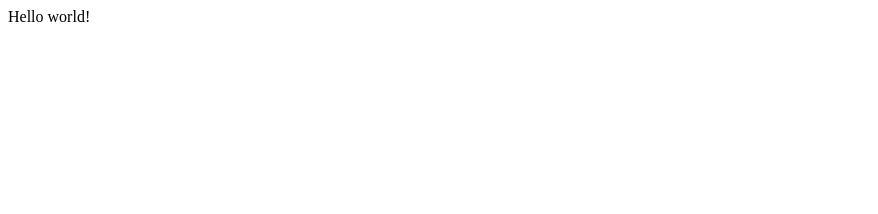
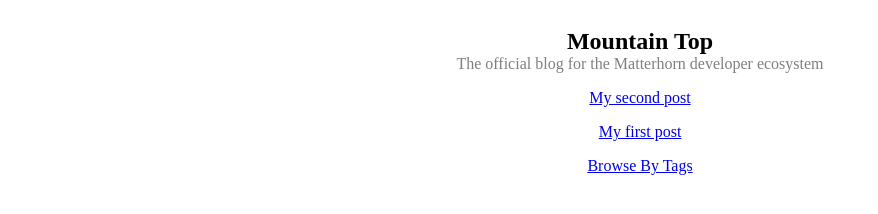
Before and after one commit to MatterhornDev/mountain-top, a Gatsby site: page / in a window 1280 px wide. Shown: the whole page, without its empty margins (0-878 px from the left). Built offline with nearby package versions, Linux system fonts and the light colour scheme; Gatsby itself is replaced by a stand-in of ours.

Commit message:
end of gatsby egghead course

```diff
--- a/gatsby-config.js
+++ b/gatsby-config.js
@@ -5,5 +5,18 @@
  */
 
 module.exports = {
-  /* Your site config here */
+  siteMetadata: {
+    title: 'Mountain Top',
+    description: 'The official blog for the Matterhorn developer ecosystem'
+  },
+  plugins: [
+    `gatsby-transformer-remark`,
+    {
+      resolve: `gatsby-source-filesystem`,
+      options: {
+        name: `pages`,
+        path: `${__dirname}/src/pages`
+      }
+    }
+  ]
 }
--- a/package.json
+++ b/package.json
@@ -14,6 +14,8 @@
   },
   "dependencies": {
     "gatsby": "^2.4.3",
+    "gatsby-source-filesystem": "^2.0.33",
+    "gatsby-transformer-remark": "^2.3.12",
     "react": "^16.8.6",
     "react-dom": "^16.8.6"
   },
--- /dev/null
+++ b/src/components/Header.js
@@ -0,0 +1,43 @@
+import React from "react"
+import { StaticQuery, graphql } from 'gatsby'
+
+const TitleAndDesc = ({ data }) => {
+  const { title, description } = data.site.siteMetadata
+
+  return (
+    <div style={{
+      display: 'flex',
+      flexDirection: 'column',
+      alignItems: 'center',
+      fontFamily: 'avenir'
+    }}>
+      <h2 style={{marginBottom: 0}}>{title}</h2>
+      <p style={{
+        marginTop: 0,
+        opacity: 0.5
+      }}>
+        {description}
+      </p>
+    </div>
+  )
+}
+
+const Header = () => {
+  return (
+    <StaticQuery
+      query={graphql`
+        query {
+          site {
+            siteMetadata {
+              title
+              description
+            }
+          }
+        }
+      `}
+      render={data => <TitleAndDesc data={data}/>}
+    />
+  )
+}
+
+export default Header
--- /dev/null
+++ b/src/pages/2019-05-10-first-post/index.md
@@ -0,0 +1,9 @@
+---
+path: "/first-post"
+date: "2019-05-10"
+title: "My first post"
+tags: ['this', 'that']
+excerpt: "A preview of my first post"
+---
+
+First Post Oh Yeah!
--- /dev/null
+++ b/src/pages/2019-05-11-second-post/index.md
@@ -0,0 +1,9 @@
+---
+path: "/second-post"
+date: "2019-05-11"
+title: "My second post"
+tags: ['this', 'that']
+excerpt: "A preview of my second post"
+---
+
+The second post!!!
--- a/src/pages/index.js
+++ b/src/pages/index.js
@@ -1,3 +1,56 @@
 import React from "react"
+import { graphql, Link } from 'gatsby'
+import Header from '../components/Header'
 
-export default () => <div>Hello world!</div>
+const Layout = ({ data }) => {
+  const { edges } = data.allMarkdownRemark
+  return (
+    <div>
+      <Header />
+      <div style={{
+        display: 'flex',
+        flexDirection: 'column',
+        alignItems: 'center',
+        fontFamily: 'avenir'
+      }}>
+        {edges.map(edge => {
+          const {frontmatter} = edge.node
+          return (
+            <div
+              key={frontmatter.path}
+              style={{marginBottom: '1rem'}}
+            >
+              <Link to={frontmatter.path}>
+                {frontmatter.title}
+              </Link>
+            </div>
+          )
+        })}
+
+        <div>
+          <Link to='/tags'>Browse By Tags</Link>
+        </div>
+      </div>
+    </div>
+  )
+}
+
+export const query = graphql`
+  query HomepageQuery {
+    allMarkdownRemark(
+      sort: {order: DESC, fields: [frontmatter___date]}
+    ){
+      edges {
+        node {
+          frontmatter {
+            title
+            path
+            date
+          }
+        }
+      }
+    }
+  }
+`
+
+export default Layout
--- /dev/null
+++ b/src/templates/allTagsIndex.js
@@ -0,0 +1,23 @@
+import React from 'react'
+import { graphql, Link } from 'gatsby'
+
+const AllTagsTemplate = ({data, pageContext}) => {
+  const { tags } = pageContext
+  return (
+    <div>
+      <div>
+        <ul>
+          {tags.map((tag, index) => {
+            return (
+              <li key={index}>
+                <Link to={`tags/${tag}`}>{tag}</Link>
+              </li>
+            )
+          })}
+        </ul>
+      </div>
+    </div>
+  )
+}
+
+export default AllTagsTemplate
```
Also changed, not shown: gatsby-node.js (added, +92 -0 lines), src/templates/blogPost.js (added, +34 -0 lines), src/templates/singleTagIndex.js (added, +29 -0 lines).
